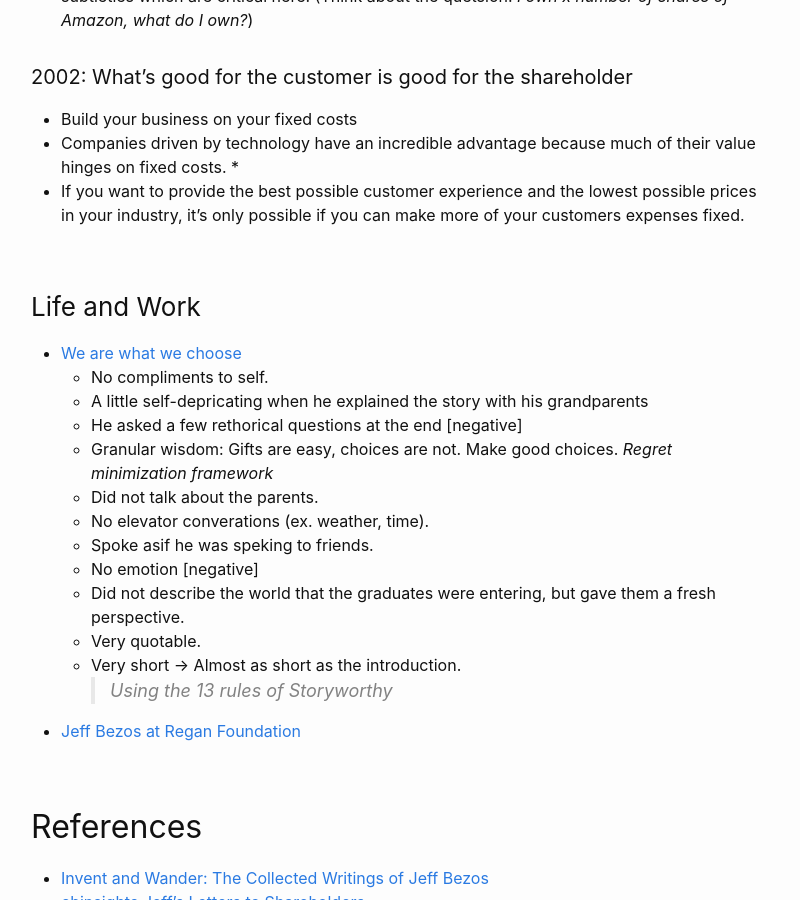
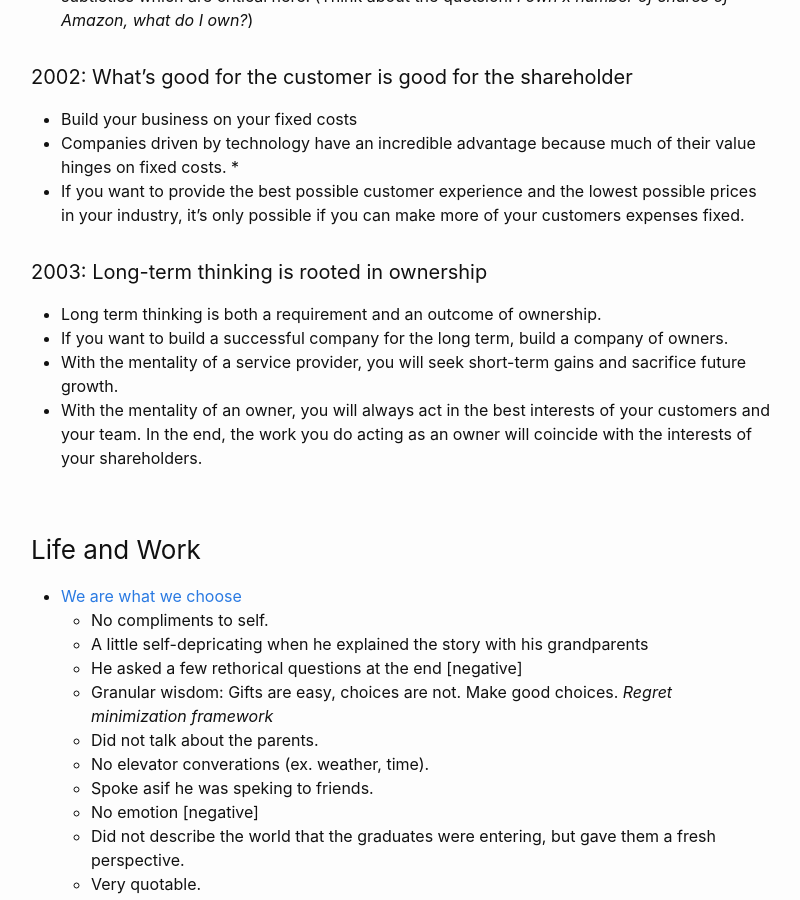
Before and after one commit to jovsa/jovsa.github.io, a Jekyll site: the page built from _posts/2020-02-20-notes-jeff-bezos.md, in a window 1280 px wide and 900 px high, scrolled down 1903 px. Shown: the whole window, without its empty margins (239-1039 px from the left). Built offline with Jekyll 4.4.1, drawn with Linux system fonts in a browser that asks for light colours.

Commit message:
added 2003 letter from bezos

```diff
--- a/_posts/2020-02-20-notes-jeff-bezos.md
+++ b/_posts/2020-02-20-notes-jeff-bezos.md
@@ -64,6 +64,15 @@
     *
 * If you want to provide the best possible customer experience and the lowest possible prices in your industry, it's only possible if you can make more of your customers expenses fixed.
 
+#### 2003: Long-term thinking is rooted in ownership
+
+* Long term thinking is both a requirement and an outcome of ownership.
+* If you want to build a successful company for the long term, build a company of owners.
+* With the mentality of a service provider, you will seek short-term gains and sacrifice future growth.
+* With the mentality of an owner, you will always act in the best interests of your customers and your team. In the end, the work you do acting as an owner will coincide with the interests of your shareholders.
+
+
+
 ### Life and Work
 
 * [We are what we choose](https://www.youtube.com/watch?v=vBmavNoChZc)
```
